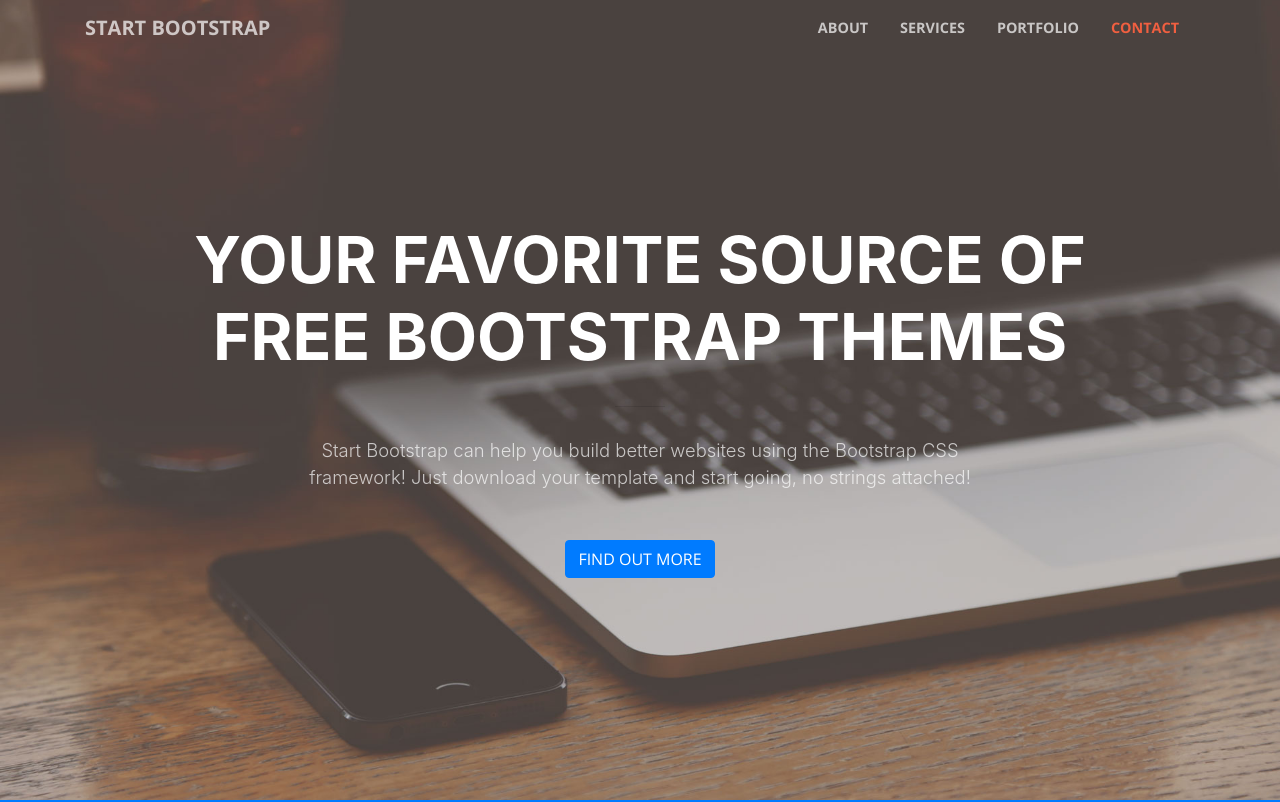
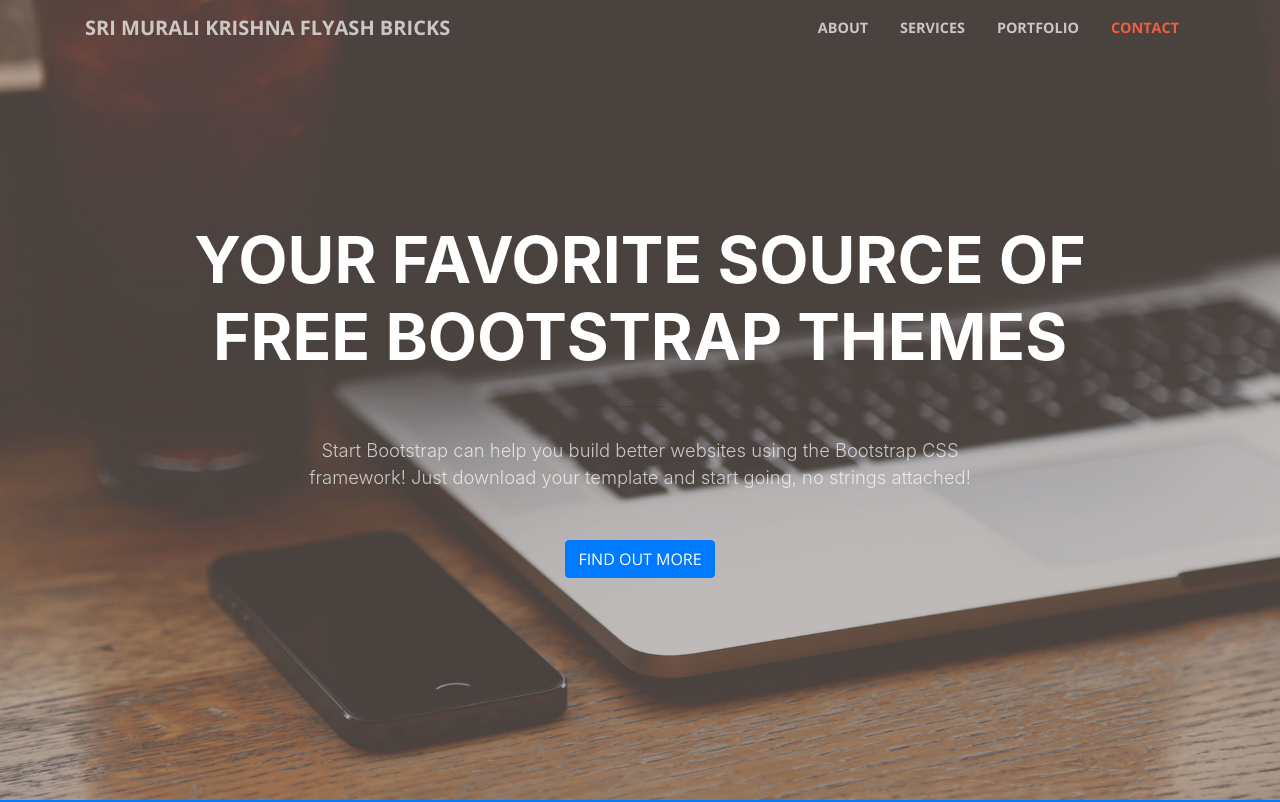
Before and after one commit to pradeepannepu/SKMFB, a website with bundled scripts: page index.html in a window 1280 px wide. Shown: the top 802 px of the page. Built offline with nearby package versions, Linux system fonts and the light colour scheme.

```diff
--- a/index.html
+++ b/index.html
@@ -32,7 +32,7 @@
   <!-- Navigation -->
   <nav class="navbar navbar-expand-lg navbar-light fixed-top" id="mainNav">
     <div class="container">
-      <a class="navbar-brand js-scroll-trigger" href="#page-top">Start Bootstrap</a>
+      <a class="navbar-brand js-scroll-trigger" href="#page-top">Sri Murali krishna FlyAsh Bricks</a>
       <button class="navbar-toggler navbar-toggler-right" type="button" data-toggle="collapse" data-target="#navbarResponsive"
         aria-controls="navbarResponsive" aria-expanded="false" aria-label="Toggle navigation">
         <span class="navbar-toggler-icon"></span>
```
